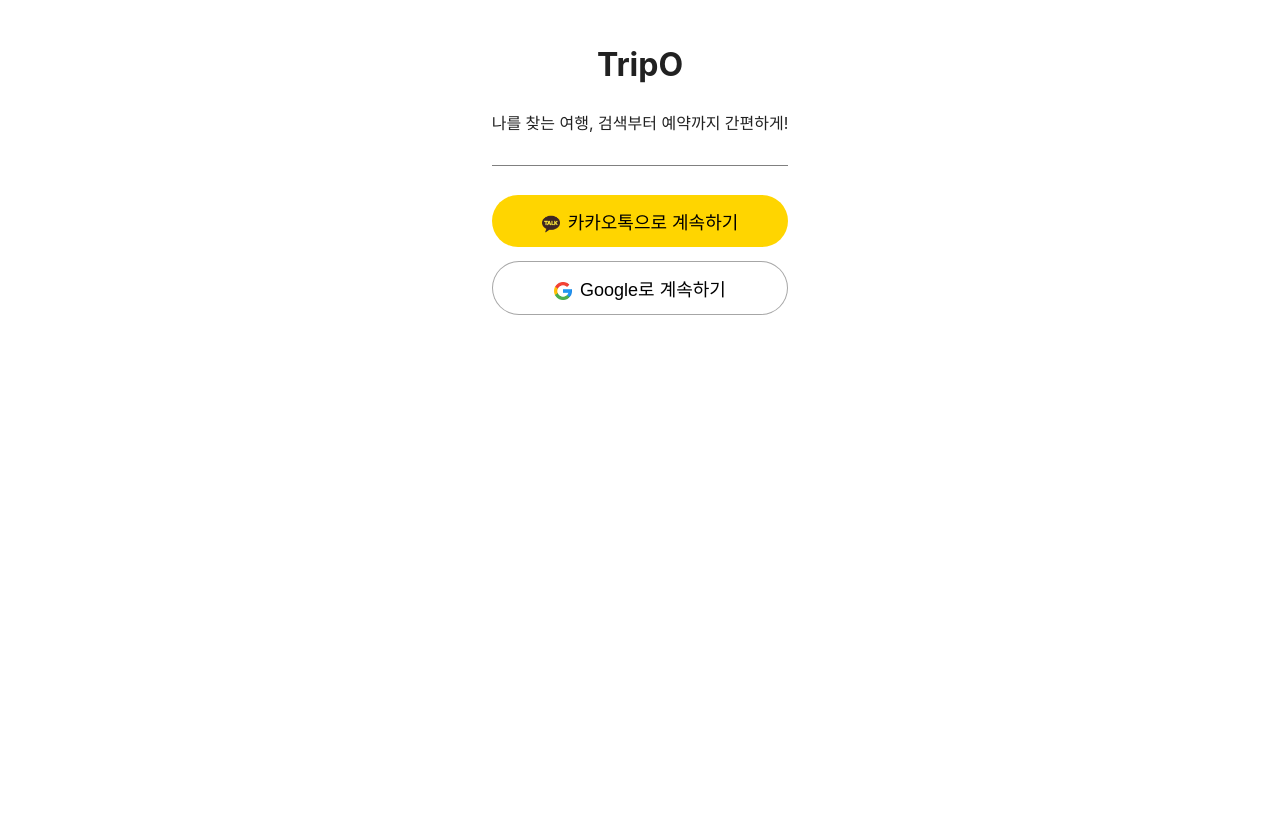
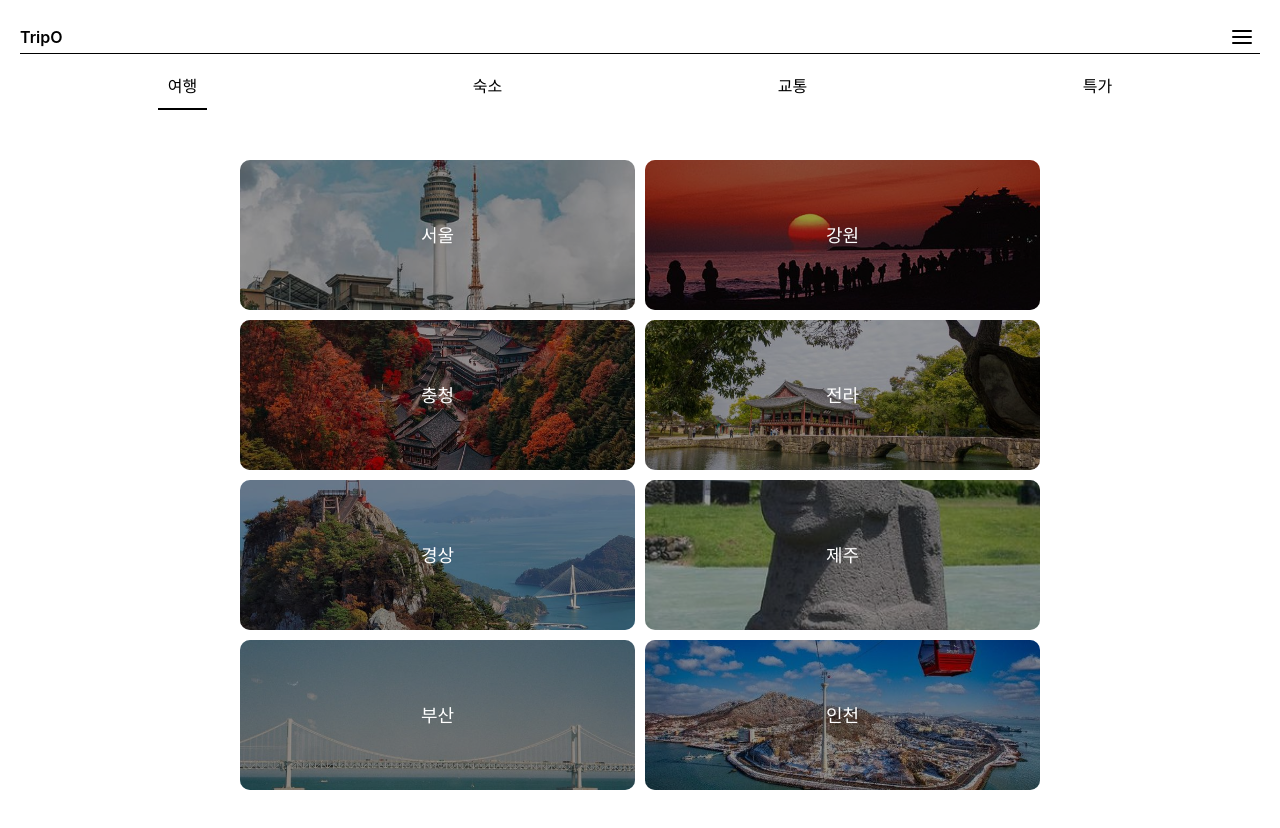
Before and after one commit to Coster97/Daily-Yum, a React (Vite) app in the folder TripO/: page /home in a window 1280 px wide. Before the commit this address led to /login. Shown: the top 828 px of the page. Built offline with nearby package versions, Linux system fonts and the light colour scheme.

Commit message:
fix: button border css

```diff
--- a/TripO/src/App.jsx
+++ b/TripO/src/App.jsx
@@ -36,7 +36,7 @@
       setTimeout(() => {
         localStorage.setItem("splashShown", "true");
         setShowSplash(false);
-        navigate("/login");
+        navigate("/home");
       }, 3000);
     }
   }, [navigate]);
--- a/TripO/src/pages/LoginPage.jsx
+++ b/TripO/src/pages/LoginPage.jsx
@@ -1,8 +1,6 @@
-import React, { useState } from "react";
+import React, { useEffect, useState } from "react";
 import "../styles/LoginPage.css";
 import { signInWithGoogle, logout } from "../services/googleAuth";
-import kakao from "/public/assets/kakao-icon.png";
-import google from "/public/assets/google-icon.png";
 
 const LoginPage = () => {
   const [user, setUser] = useState(null);
@@ -19,6 +17,10 @@
     setUser(null);
   };
 
+  useEffect(() => {
+    window.scrollTo(0, 0);
+  });
+
   return (
     <div className="login-container">
       <main className="login-content">
@@ -26,10 +28,12 @@
         <p>나를 찾는 여행, 검색부터 예약까지 간편하게!</p>
         <div className="login-btn-container">
           <button id="kakao-btn" onClick={handleLogin}>
-            <img src={kakao}></img>카카오톡으로 계속하기
+            <img src="/assets/kakao-icon.png" alt="카카오 아이콘" />
+            카카오톡으로 계속하기
           </button>
           <button id="google-btn" onClick={handleLogin}>
-            <img src={google}></img>Google로 계속하기
+            <img src="/assets/google-icon.png" alt="구글 아이콘" /> Google로
+            계속하기
           </button>
         </div>
       </main>
--- a/TripO/src/styles/LoginPage.css
+++ b/TripO/src/styles/LoginPage.css
@@ -13,18 +13,16 @@
   border-top: 1px solid gray;
 }
 
-button {
+#kakao-btn {
+  background-color: rgb(255, 213, 0);
+  color: black;
+  font-weight: 400;
+  cursor: pointer;
   padding: 13px;
   margin-bottom: 14px;
   border-radius: 50px;
   border: none;
   font-size: large;
-}
-
-#kakao-btn {
-  background-color: rgb(255, 213, 0);
-  color: black;
-  font-weight: 400;
 }
 
 #kakao-btn img {
@@ -38,6 +36,11 @@
   background-color: white;
   color: black;
   border: 1px solid rgba(0, 0, 0, 0.349);
+  cursor: pointer;
+  padding: 13px;
+  margin-bottom: 14px;
+  border-radius: 50px;
+  font-size: large;
 }
 
 #google-btn img {
@@ -46,7 +49,3 @@
   margin-right: 8px;
   vertical-align: middle;
 }
-
-button:hover {
-  border: 2px solid rgba(0, 0, 0, 0.532) !important;
-}
```
